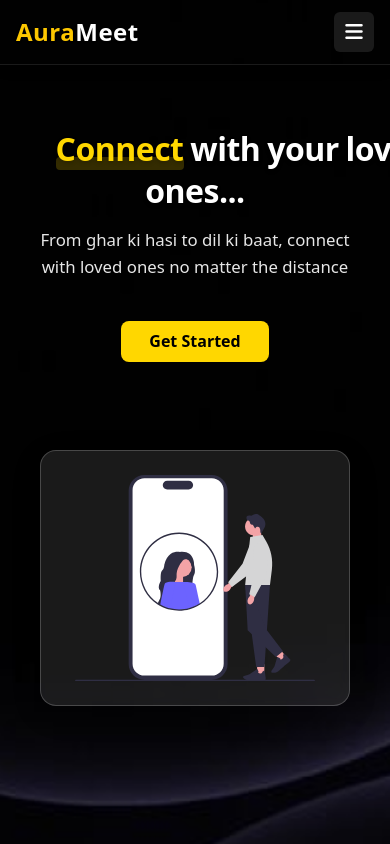
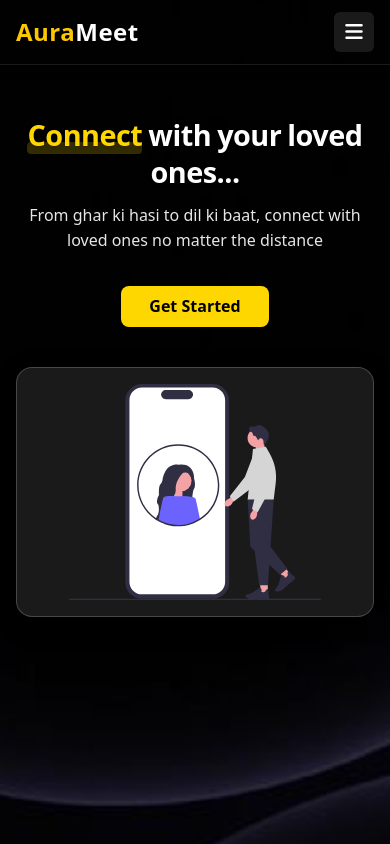
Before and after one commit to ZarrarPeshimam/VIDEO_MEET, a React (Vite) app in the folder Frontend/: page / in a window 390 px wide. Built offline with nearby package versions, Linux system fonts and the light colour scheme; no server answers.

Commit message:
Working on UI

```diff
--- a/Frontend/src/styles/StartPage.css
+++ b/Frontend/src/styles/StartPage.css
@@ -368,11 +368,11 @@ html {
 
   .landingPageMainContent .leftContent {
     padding: 0 8rem;
-    margin-top: 0; /* Removed margin top for very large screens */
+    margin-top: 0;
   }
 
   .landingPageMainContent .leftContent h2 {
-    margin-bottom: 2rem; /* Even more space between heading and paragraph on very large screens */
+    margin-bottom: 2rem;
   }
 }
 
@@ -380,7 +380,7 @@ html {
 @media (max-width: 767px) {
   .navbar {
     padding: 0.75rem 1rem;
-    position: fixed; /* Change to fixed for better mobile experience */
+    position: fixed;
     top: 0;
     left: 0;
     right: 0;
@@ -391,50 +391,77 @@ html {
   .landingPageContainer {
     overflow-y: auto;
     overflow-x: hidden;
+    padding-top: 60px; /* Add space for fixed navbar */
   }
 
   .landingPageMainContent {
-    padding-top: 70px; /* Add top padding to account for fixed navbar */
     flex-direction: column;
     text-align: center;
-    padding: 80px 1.5rem 4rem; /* Adjusted top padding */
+    padding: 1rem 1rem 3rem; /* Simplified padding */
     min-height: auto;
+    gap: 1rem; /* Reduced gap for mobile */
   }
 
-  .landingPageMainContent .leftContent,
-  .landingPageMainContent .rightContent {
+  .landingPageMainContent .leftContent {
     width: 100%;
+    padding: 0; /* Remove extra padding on mobile */
+    margin-top: 1rem; /* Reduced margin */
   }
 
   .landingPageMainContent .rightContent {
-    margin-top: 2.5rem;
-    padding: 0 1rem;
+    width: 100%;
+    margin-top: 1.5rem; /* Reduced from 2.5rem */
+    padding: 0;
   }
 
   .mobile-menu {
     position: fixed;
-    top: 59px; /* Precise positioning to match navbar */
+    top: 59px;
     left: 0;
     right: 0;
     padding: 0.75rem 1rem 1rem;
-    z-index: 45; /* Just below navbar */
+    z-index: 45;
   }
 
   .heading-text {
-    font-size: 2rem;
+    font-size: 1.8rem;
     line-height: 1.3;
     margin-bottom: 1rem;
-    max-width: 90%;
+    max-width: 100%;
     margin-left: auto;
     margin-right: auto;
   }
 
   .landingPageMainContent .leftContent h2 {
-    font-size: 2rem;
+    font-size: 1.8rem;
+    margin-bottom: 0.75rem;
+    margin-top: 1.5rem;
+  }
+
+  .landingPageMainContent .leftContent p {
+    margin-bottom: 1rem;
+    font-size: 1rem;
   }
 
   .illustration-container {
-    max-height: 300px;
+    max-height: 250px;
+    padding: 1rem;
+  }
+}
+
+/* Extra small devices adjustments */
+@media (max-width: 375px) {
+  .landingPageMainContent .leftContent h2 {
+    font-size: 1.6rem;
+    margin-top: 2rem;
+  }
+
+  .landingPageMainContent {
+    padding: 0.5rem 0.75rem 2rem; /* Even tighter padding */
+  }
+
+  .illustration-container {
+    max-height: 200px; /* Further reduced height */
   }
 }
 
```
